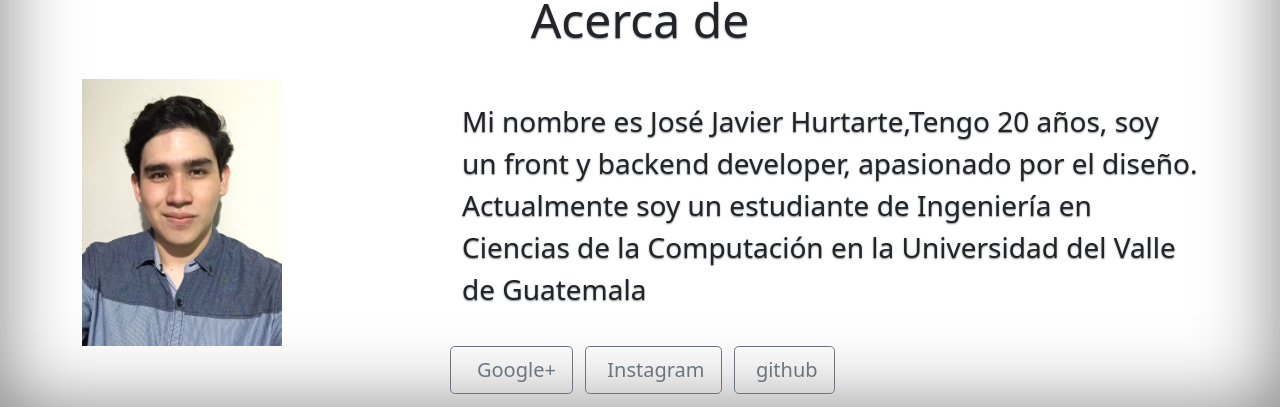
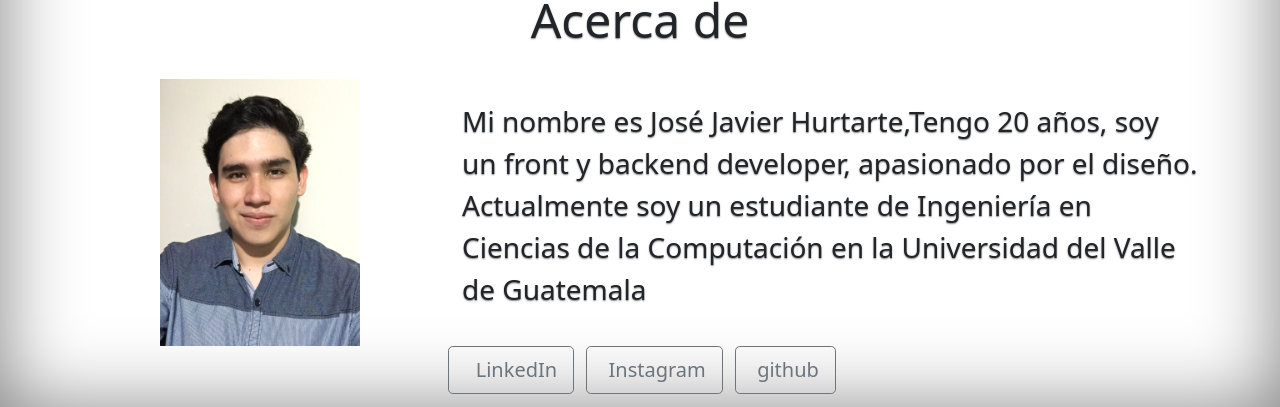
Before and after one commit to JJHH06/WebPortfolio, a React app: page / in a window 1280 px wide. Shown: the part 842-1249 px from the top of the page. Built offline with nearby package versions, Linux system fonts and the light colour scheme.

Commit message:
About finish

```diff
--- a/src/Components/NavBar/NavBar.js
+++ b/src/Components/NavBar/NavBar.js
@@ -1,7 +1,6 @@
 import React from 'react';
-
+//para componente 2
 import Retrato from '../../assets/selfie.jpg';
-
 function NavBar(){
 
     return (
@@ -41,7 +40,7 @@ function NavBar(){
                 </div>
             </div>
             <div className="row">
-                <div className="col d-flex"><img className = "retrato-about align-self-center" src = {Retrato}/></div>
+                <div className="col d-flex justify-content-center"><img className = "retrato-about align-self-center" src = {Retrato}/></div>
                 <div className="d-flex align-items-center col-lg-8 mx-auto">
                     <p className = "fw-light fs-3">Mi nombre es José Javier Hurtarte,Tengo 20 años, soy un front y backend developer, apasionado por el diseño. Actualmente soy un estudiante de Ingeniería en Ciencias de la Computación en la Universidad del Valle de Guatemala</p>
                 </div>
@@ -49,7 +48,7 @@ function NavBar(){
             <div className="row">
                 <div className="d-flex justify-content-center col mx-auto">
                     <ul className="list-inline banner-social-buttons">
-                        <li className="list-inline-item">&nbsp;<button className="btn btn-outline-secondary btn-lg btn-default" type="button"><i className="fa fa-google-plus fa-fw"></i><span className="network-name">&nbsp; Google+</span></button></li>
+                        <li className="list-inline-item">&nbsp;<button className="btn btn-outline-secondary btn-lg btn-default" type="button"><i className="fa fa-google-plus fa-fw"></i><span className="network-name">&nbsp; LinkedIn</span></button></li>
                         <li className="list-inline-item">&nbsp;<button className="btn btn-outline-secondary btn-lg btn-default" type="button"><i className="fa fa-twitter fa-fw"></i><span className="network-name">&nbsp;Instagram</span></button></li>
                         <li className="list-inline-item">&nbsp;<button className="btn btn-outline-secondary btn-lg btn-default" type="button"><i className="fa fa-github fa-fw"></i><span className="network-name">&nbsp;github</span></button></li>
                     </ul>
```
